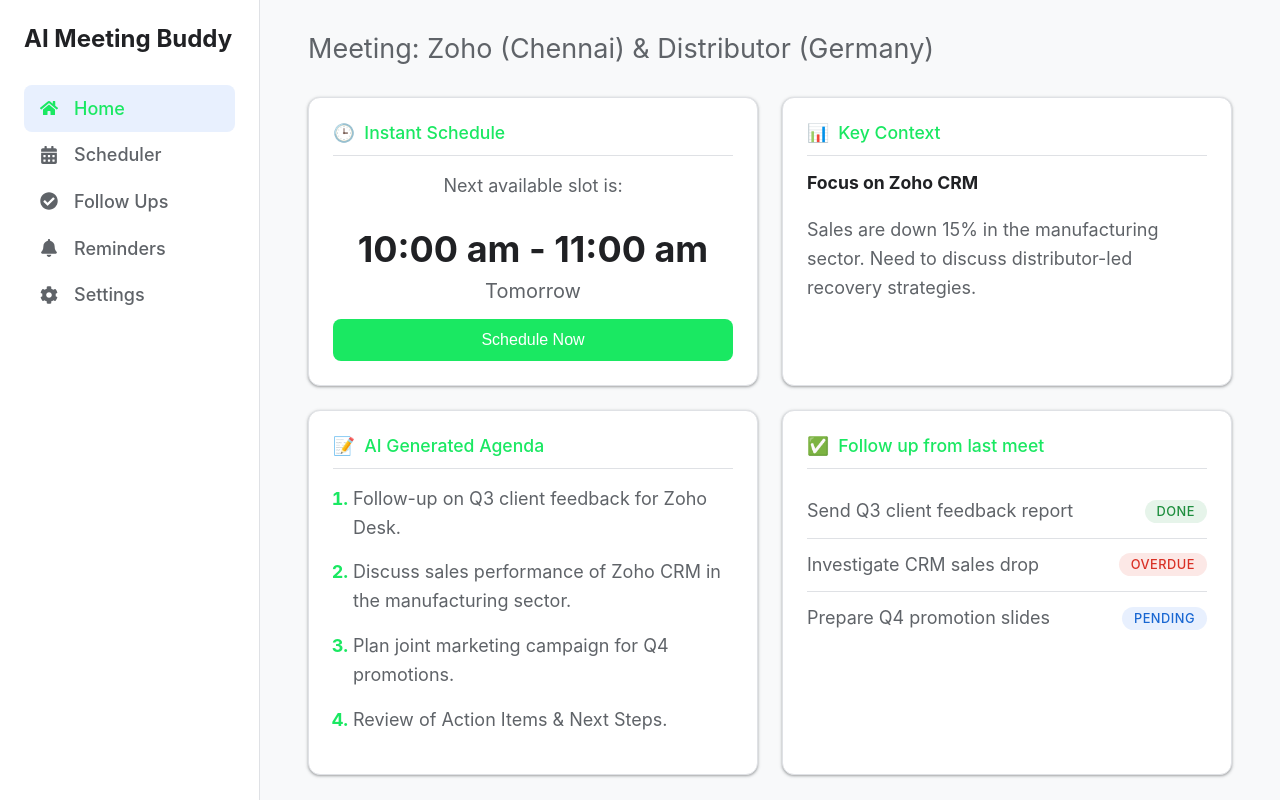
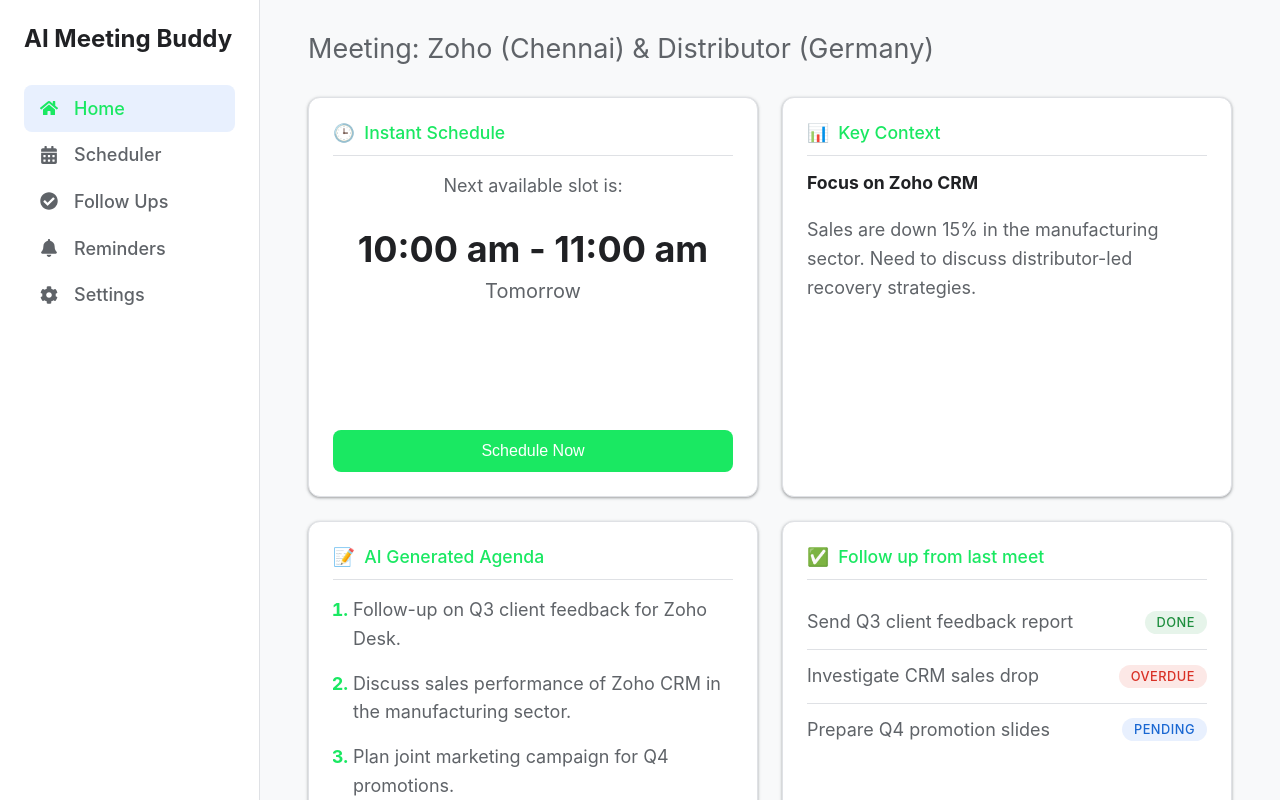
Before and after one commit to Jeevan4827/AIMeetingBuddy, a React (Create React App) app: page / in a window 1280 px wide. Shown: the top 800 px of the page. Built offline with nearby package versions, Linux system fonts and the light colour scheme.

Commit message:
UI Changes

```diff
--- a/src/App.css
+++ b/src/App.css
@@ -83,6 +83,7 @@
 .main-content {
   padding: 2rem 3rem;
   overflow-y: auto; /* Allow content to scroll if it gets too long */
+  overflow-x: hidden;
 }
 
 .app-header {
@@ -147,6 +148,7 @@
   display: flex;
   flex-direction: column;
   transition: transform 0.3s ease, box-shadow 0.3s ease;
+  height: 350px;
 }
 
 .card:hover {
@@ -164,10 +166,12 @@
   font-size: 1.1rem;
   display: flex;
   align-items: center;
+  flex-shrink: 0;
 }
 
 .card-content {
   flex-grow: 1;
+  overflow-y: auto;
 }
 .card-content h4 { margin-top: 0; font-size: 1.1rem; color: var(--text-primary); }
 .card-content p { color: var(--text-secondary); line-height: 1.6; }
@@ -179,7 +183,7 @@
 .schedule-info .time { font-size: 2.25rem; font-weight: 700; color: var(--text-primary); margin: 0.5rem 0; }
 .schedule-info .date { font-size: 1.25rem; color: var(--text-secondary); flex-grow: 1; }
 .button-primary { background-color: var(--primary-color); color: white; border: none; border-radius: 8px; padding: 12px 24px; font-size: 1rem; font-weight: 500; cursor: pointer; width: 100%; margin-top: 1rem; transition: background-color 0.2s ease, transform 0.2s ease; }
-.button-primary:hover { background-color: #18bc44; transform: scale(1.02); }
+.button-primary:hover { background-color: #18bc44; }
 
 /* --- AGENDA CARD --- */
 .agenda-list { padding-left: 20px; margin: 0; color: var(--text-secondary); }
```
